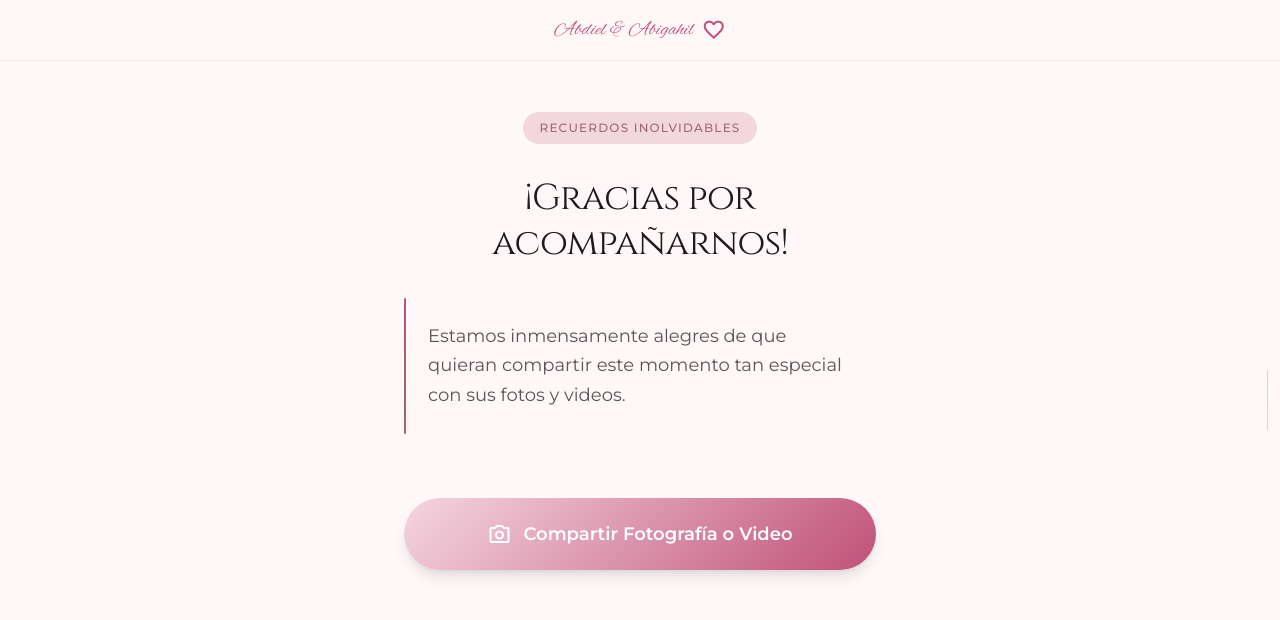
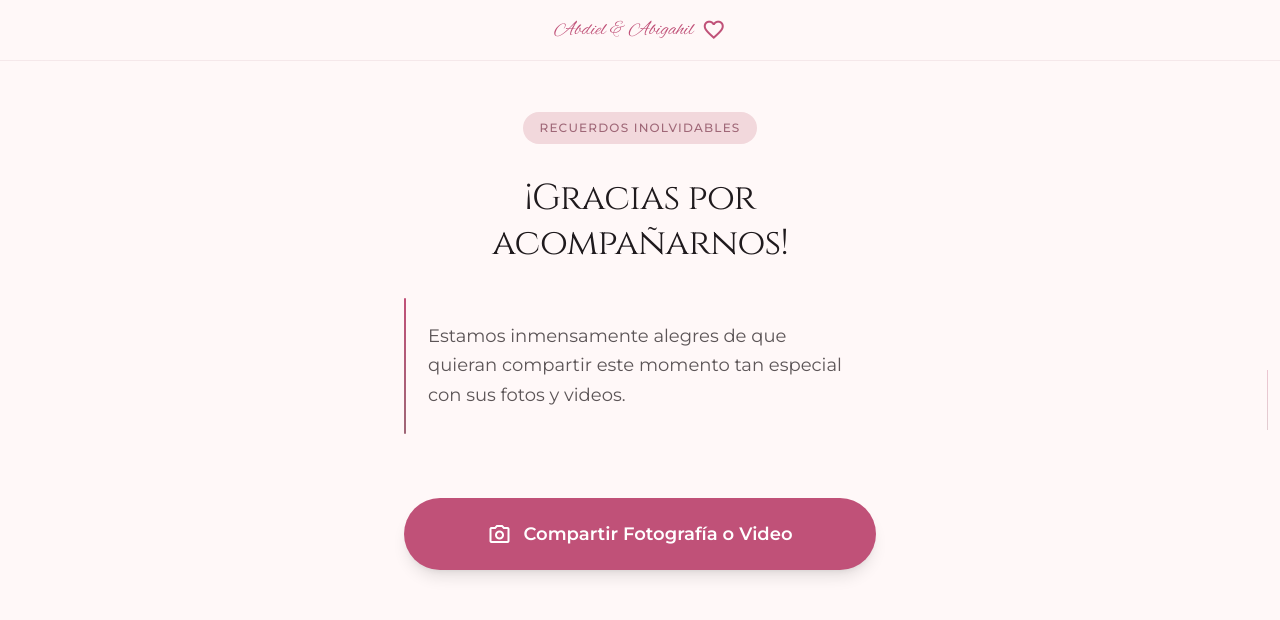
Before and after one commit to Jorgeob18/wedding-photo-bridge, a website: page src/index.html in a window 1280 px wide. Shown: the top 620 px of the page. Drawn offline with nearby package versions, Linux system fonts and the light colour scheme.

Commit message:
Cambia botón a color sólido en lugar de degradado

```diff
--- a/src/index.html
+++ b/src/index.html
@@ -61,9 +61,10 @@
             -webkit-backdrop-filter: blur(20px);
         }
         .gradient-primary {
-            background: linear-gradient(135deg, #f5d6e0 0%, #c05178 100%);
+            background-color: #c05178;
         }
         .gradient-primary:hover {
+            background-color: #a84367;
             transform: scale(1.02);
             box-shadow: 0 8px 30px rgba(192, 81, 120, 0.3);
         }
```
